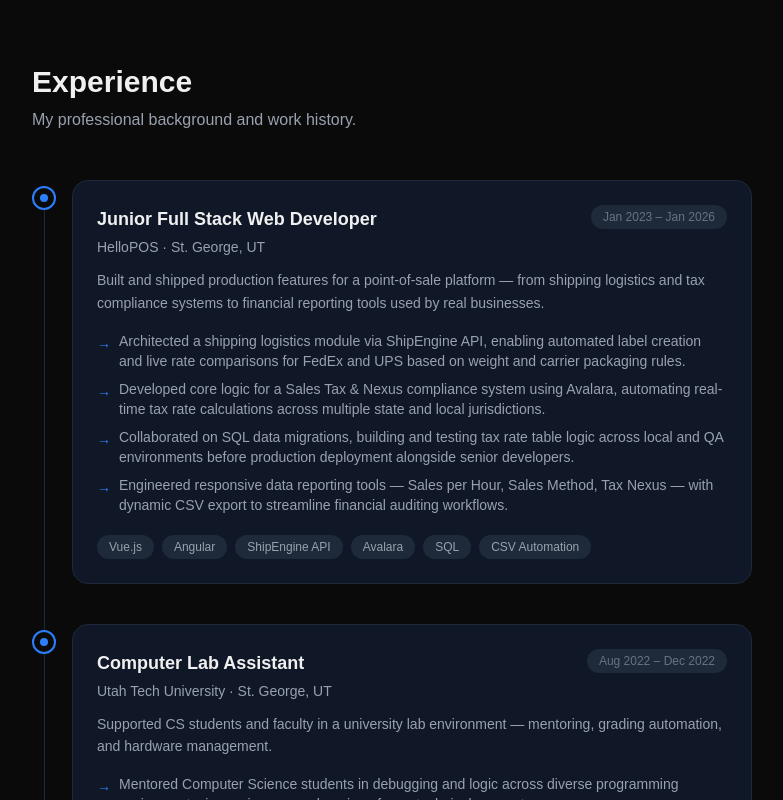
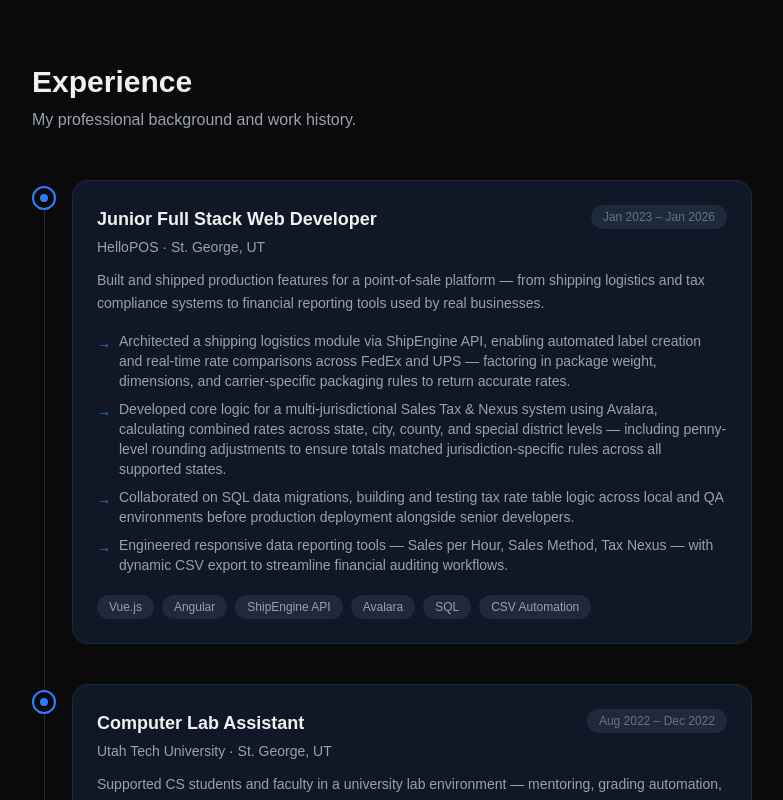
Before and after one commit to chaz-cox/portfolio, a Next.js app: page /experience in a window 1280 px wide. Shown: the top 800 px of the page, without its empty margins (248-1031 px from the left). Built offline with nearby package versions, Linux system fonts and the light colour scheme.

Commit message:
experience

```diff
--- a/app/experience/page.js
+++ b/app/experience/page.js
@@ -12,13 +12,20 @@ const experiences = [
               'platform — from shipping logistics and tax compliance systems ' +
               'to financial reporting tools used by real businesses.',
     bullets: [
-      'Architected a shipping logistics module via ShipEngine API, ' +
-      'enabling automated label creation and live rate comparisons ' +
-      'for FedEx and UPS based on weight and carrier packaging rules.',
 
-      'Developed core logic for a Sales Tax & Nexus compliance system ' +
-      'using Avalara, automating real-time tax rate calculations ' +
-      'across multiple state and local jurisdictions.',
+'Architected a shipping logistics module via ShipEngine API, ' +
+      'enabling automated label creation and real-time rate comparisons ' +
+      'across FedEx and UPS — factoring in package weight, dimensions, ' +
+      'and carrier-specific packaging rules to return accurate rates.',
+
+
+
+'Developed core logic for a multi-jurisdictional Sales Tax & Nexus ' +
+      'system using Avalara, calculating combined rates across state, city, ' +
+      'county, and special district levels — including penny-level rounding ' +
+      'adjustments to ensure totals matched jurisdiction-specific rules ' +
+      'across all supported states.',
+
 
       'Collaborated on SQL data migrations, building and testing tax ' +
       'rate table logic across local and QA environments before ' +
@@ -62,6 +69,9 @@ const experiences = [
 ]
 
 export default function Experience() {
+  const featured = experiences.filter(p => p.current)
+  const rest     = experiences.filter(p => !p.current)
+
   return (
     <main className="max-w-3xl mx-auto px-6 py-16">
 
```
